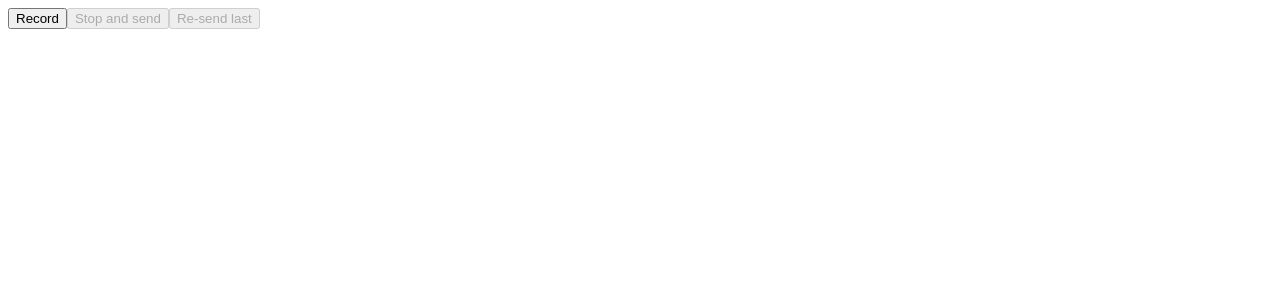
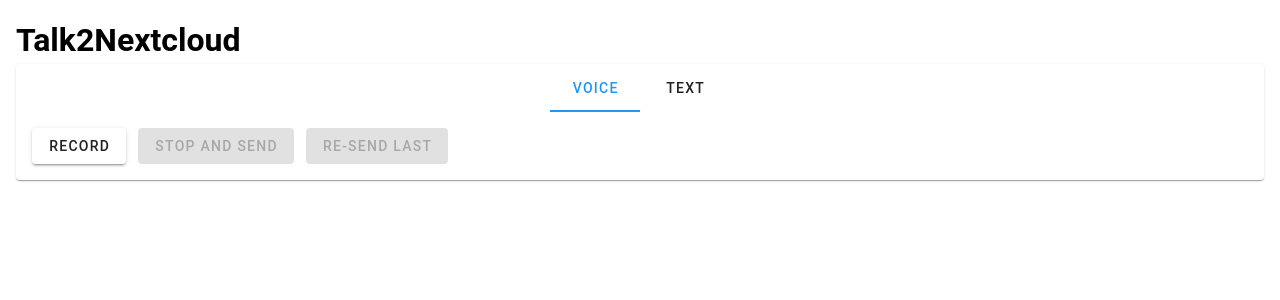
Before and after one commit to DrauzJu/talk2nextcloud, a Vue app: page / in a window 1280 px wide. Shown: the top 300 px of the page. Built offline with nearby package versions, Linux system fonts and the light colour scheme; the HTML template or start-up script is replaced by a standard one.

Commit message:
Add Vuetify

```diff
--- a/assets/App.vue
+++ b/assets/App.vue
@@ -1,5 +1,5 @@
 <template>
-    <MainPage/>
+    <MainPage class="ma-4"/>
 </template>
 
 <script setup lang="ts">
--- a/assets/app.ts
+++ b/assets/app.ts
@@ -2,8 +2,19 @@
 import { createPinia } from 'pinia';
 import App from './App.vue';
 
+import 'vuetify/styles'
+import {createVuetify} from 'vuetify';
+import * as components from 'vuetify/components';
+import * as directives from 'vuetify/directives';
+
 const pinia = createPinia();
+const vuetify = createVuetify({
+    components,
+    directives,
+})
+
 const app = createApp(App);
 
 app.use(pinia);
+app.use(vuetify);
 app.mount('#app');
--- a/assets/components/MainPage.vue
+++ b/assets/components/MainPage.vue
@@ -1,8 +1,33 @@
 <template>
     <div>
-        <button @click="startRecording" :disabled="recordingSession !== null">Record</button>
-        <button @click="stopRecording" :disabled="recordingSession === null">Stop and send</button>
-        <button @click="resendLastRecording" :disabled="lastAudioBlob === null">Re-send last</button>
+        <h1>Talk2Nextcloud</h1>
+        <v-card>
+            <v-tabs
+                :items="[{ id: 'voice', text: 'Voice' }, { id: 'text', text: 'Text' }]"
+                align-tabs="center"
+                color="blue"
+            >
+                <template v-slot:tab="{ item }">
+                    <v-tab
+                        :text="item.text"
+                        :value="item.id"
+                    ></v-tab>
+                </template>
+
+                <template v-slot:item="{ item }">
+                    <v-tabs-window-item v-if="item.id === 'voice'" :value="item.id" class="pa-4">
+                        <v-btn class="mr-3" @click="startRecording" :disabled="recordingSession !== null">Record</v-btn>
+                        <v-btn class="mr-3" @click="stopRecording" :disabled="recordingSession === null">Stop and send</v-btn>
+                        <v-btn @click="resendLastRecording" :disabled="lastAudioBlob === null">Re-send last</v-btn>
+                    </v-tabs-window-item>
+
+                    <v-tabs-window-item v-if="item.id === 'text'" :value="item.id" class="pa-4">
+                        <div>Text input</div>
+                    </v-tabs-window-item>
+                </template>
+            </v-tabs>
+        </v-card>
+
         <div v-if="loading">Loading...</div>
         <div v-else>{{ llmResponse }}</div>
     </div>
@@ -26,7 +51,7 @@
 async function startRecording() {
     const stream = await navigator.mediaDevices.getUserMedia({ audio: true });
     const mediaRecorder = new MediaRecorder(stream, { mimeType: AUDIO_MIME_TYPE });
-    let { promise, resolve } = Promise.withResolvers();
+    let { promise, resolve } = Promise.withResolvers<Blob>();
 
     recordingSession.value = {
         mediaRecorder,
@@ -61,6 +86,10 @@
         lastAudioBlob.value = audioBlob;
         await sendRecording(audioBlob);
     } catch (error) {
+        if (!(error instanceof Error)) {
+            throw error;
+        }
+
         llmResponse.value = `Error: ${error.message}`;
     } finally {
         loading.value = false;
@@ -78,6 +107,10 @@
     try {
         await sendRecording(lastAudioBlob.value);
     } catch (error) {
+        if (!(error instanceof Error)) {
+            throw error;
+        }
+
         llmResponse.value = `Error: ${error.message}`;
     } finally {
         loading.value = false;
--- /dev/null
+++ b/assets/helper/jwt.ts
@@ -0,0 +1,17 @@
+export function getJwtTokenExpirationDate(token: string): Date | null {
+    const parts = token.split('.');
+    if (parts.length !== 3) {
+        return null;
+    }
+
+    try {
+        const payload = JSON.parse(atob(parts[1]));
+        if (payload.exp && !isNaN(payload.exp)) {
+            return new Date(payload.exp * 1000);
+        }
+    } catch (e) {
+        return null;
+    }
+
+    return null;
+}
--- a/assets/services/api-client.ts
+++ b/assets/services/api-client.ts
@@ -1,22 +1,26 @@
+import { getJwtTokenExpirationDate } from "../helper/jwt";
+
 export class ApiClient {
-    // Todo:
-    // 1. Check token lifetime and refresh if expired
-    // 2. Handle login failures gracefully
-    // 3. Add error handling for fetch requests
-    // 4. Implement retry logic for failed requests
     public static async fetch(path: string, options?: RequestInit): Promise<Response> {
         let token = localStorage.getItem('authToken');
+        let fetchNewToken = false;
+
         if (token === null) {
-            const loginResponse = await fetch('/api/login', {
-                method: 'POST',
-            });
-            const newToken = (await loginResponse.json()).token;
-            if (!newToken) {
-                throw new Error('Login failed');
+            fetchNewToken = true;
+        } else {
+            let tokenExpiration = getJwtTokenExpirationDate(token);
+
+            // Refresh if the token is expired or about to expire in the next 3 minutes
+            let tokenCutoff = new Date();
+            tokenCutoff.setMinutes(tokenCutoff.getMinutes() + 3);
+
+            if (tokenExpiration === null || tokenExpiration <= tokenCutoff) {
+                fetchNewToken = true;
             }
+        }
 
-            localStorage.setItem('authToken', newToken);
-            token = newToken;
+        if (fetchNewToken) {
+            token = await ApiClient.getAndSaveNewToken();
         }
 
         return fetch(path, {
@@ -27,4 +31,15 @@
             },
         });
     }
+
+    private static async getAndSaveNewToken(): Promise<string | null> {
+        const loginResponse = await fetch('/api/login', {
+            method: 'POST',
+        });
+
+        const data = await loginResponse.json();
+        localStorage.setItem('authToken', data.token);
+
+        return data.token;
+    }
 }
--- a/package.json
+++ b/package.json
@@ -7,13 +7,15 @@
     },
     "dependencies": {
         "pinia": "^3.0.3",
-        "vue": "^3.5.18"
+        "vite-plugin-vuetify": "^2.1.2",
+        "vue": "^3.5.18",
+        "vuetify": "^3.10.3"
     },
     "devDependencies": {
         "@vitejs/plugin-vue": "^6.0.1",
         "@vue/tsconfig": "^0.7.0",
         "typescript": "^5.9.2",
-        "vite": "^7.0.6",
+        "vite": "7.1.5",
         "vite-plugin-symfony": "^8.2.0",
         "vue-tsc": "^3.0.5"
     }
--- a/tsconfig.json
+++ b/tsconfig.json
@@ -3,7 +3,7 @@
     "target": "ESNext",
     "useDefineForClassFields": true,
     "module": "ESNext",
-    "moduleResolution": "Node",
+    "moduleResolution": "Bundler",
     "strict": true,
     "jsx": "preserve",
     "resolveJsonModule": true,
@@ -17,6 +17,6 @@
       "@/*": ["*"]
     }
   },
-  "include": ["**/*.ts", "**/*.d.ts", "**/*.tsx", "**/*.vue"],
+  "include": ["assets/**/*.ts", "assets/**/*.d.ts", "assets/**/*.tsx", "assets/**/*.vue"],
   "references": [{ "path": "./tsconfig.node.json"}]
 }
--- a/tsconfig.node.json
+++ b/tsconfig.node.json
@@ -2,7 +2,7 @@
   "compilerOptions": {
     "composite": true,
     "module": "ESNext",
-    "moduleResolution": "Node",
+    "moduleResolution": "Bundler",
     "allowSyntheticDefaultImports": true
   },
   "include": [
--- a/vite.config.ts
+++ b/vite.config.ts
@@ -1,11 +1,13 @@
 import { defineConfig } from "vite";
 import symfonyPlugin from "vite-plugin-symfony";
 import vue from '@vitejs/plugin-vue'
+import vuetify from "vite-plugin-vuetify";
 
 export default defineConfig({
     plugins: [
         vue(),
         symfonyPlugin(),
+        vuetify({ autoImport: true }),
     ],
     build: {
         rollupOptions: {
```
Also changed, not shown: assets/vue-shim.d.ts (added, +7 -0 lines), 1 other file (tests, documents, lock files or other folders).
